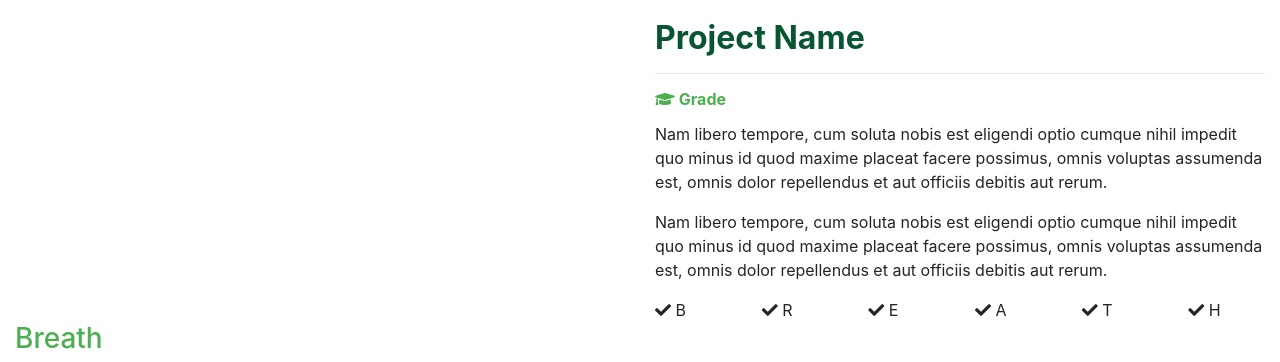
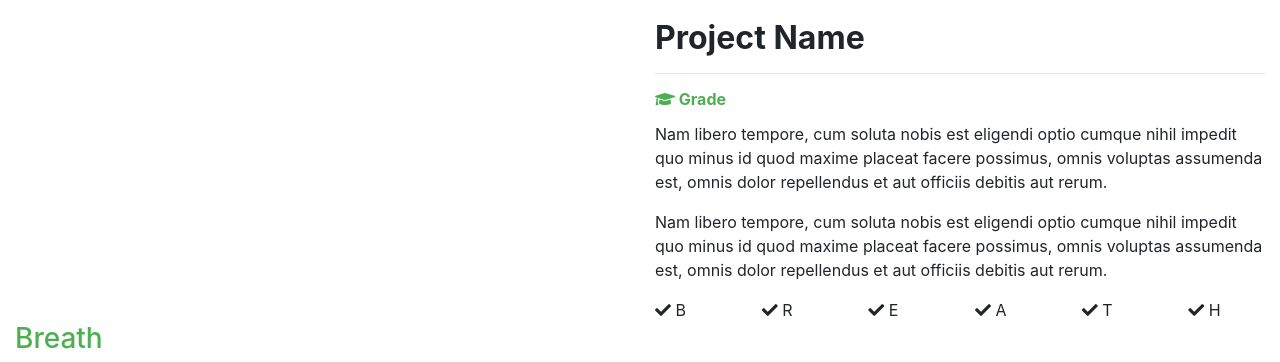
Before and after one commit to HACC2019/galaxy-brains, a Django app: template src/constellation/templates/project_page.html in a window 1280 px wide. Shown: the part 56-418 px from the top of the page. Run offline with Django 3.2, Linux system fonts and the light colour scheme; the template is opened without the code that fills it, so the values that code supplies are empty; some libraries are stand-ins or nearby versions; some web fonts are replaced.

Commit message:
Save current work

```diff
--- a/src/constellation/static/style.css
+++ b/src/constellation/static/style.css
@@ -1,15 +1,7 @@
-main {
-  margin-top: 60px;
-}
-
 #mainNav {
   background-color: #085631;
   font-family: Podkova, Serif;
   position: absolute;
-}
-
-.green-font {
-  color: #085631;
 }
 
 .sign-in-box {
--- a/src/constellation/templates/base.html
+++ b/src/constellation/templates/base.html
@@ -53,9 +53,6 @@
       {% endfor %}
   {% endif %}
 
-  <div style="" class="">
-	 {% block content %}
-
-	 {% endblock %}
-  </div>
+	{% block content %}
+	{% endblock %}
 </body>
```
